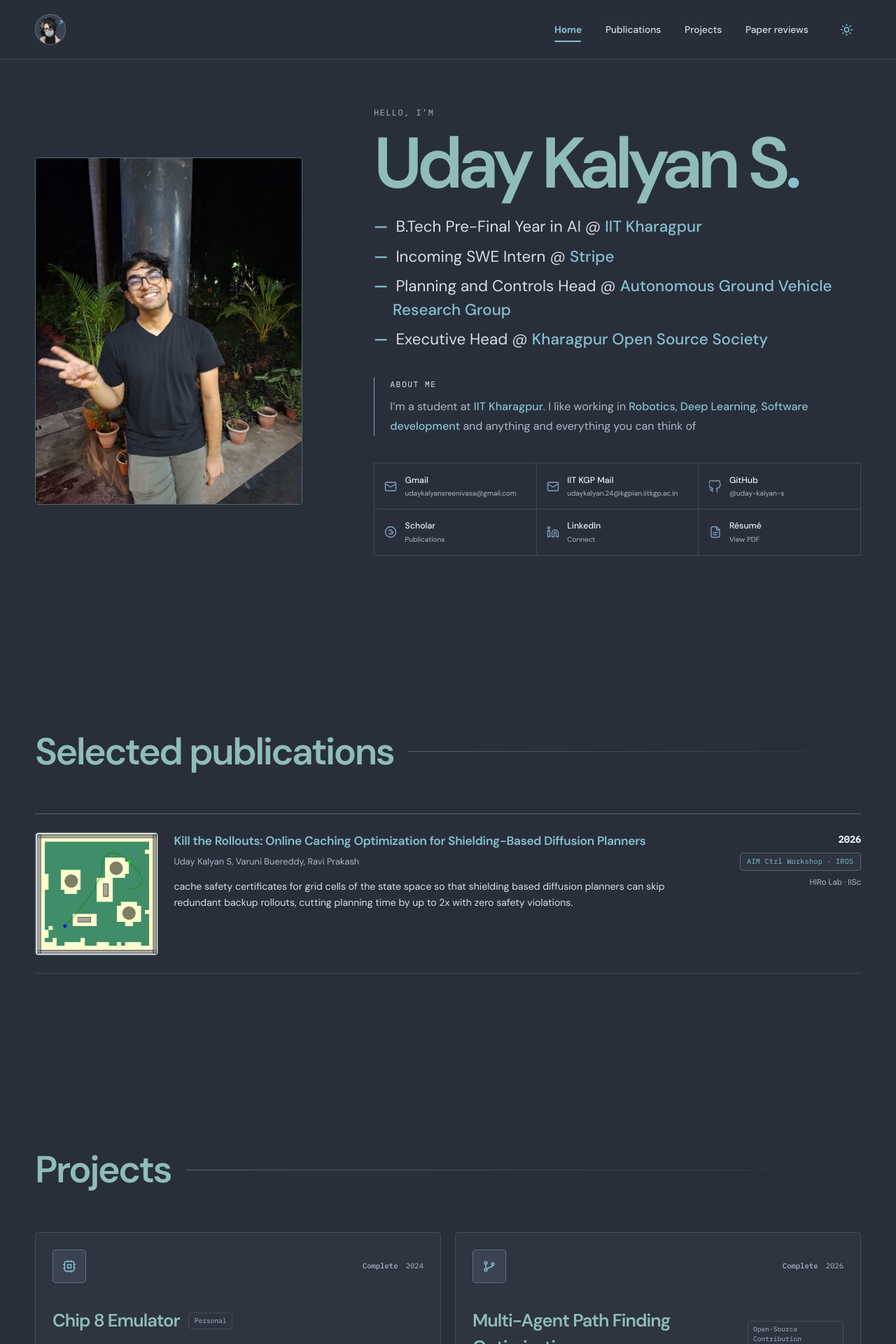
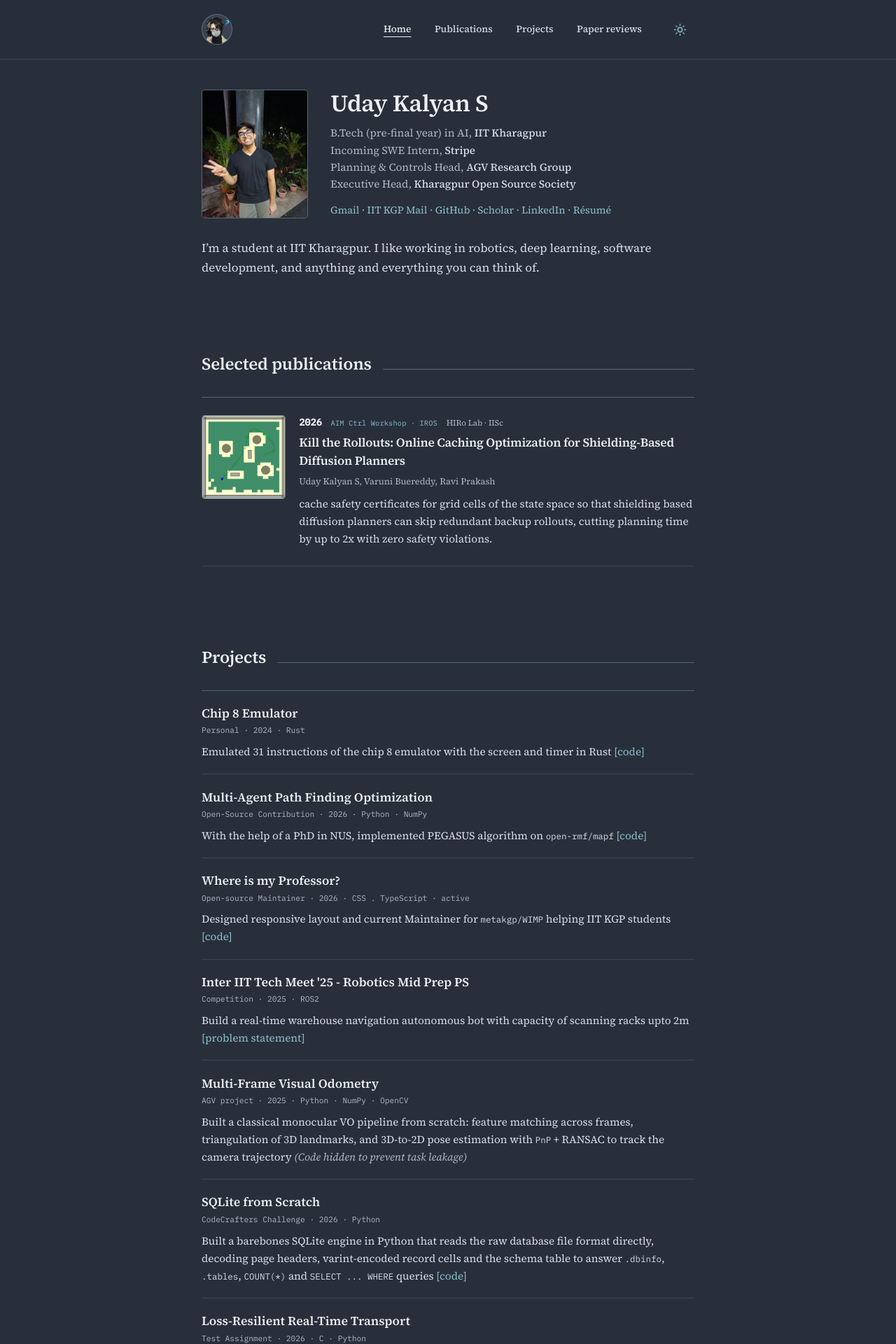
Before and after one commit to uday-kalyan-s/uday-kalyan-s.github.io, a React (Vite) app: page / in a window 1280 px wide. Shown: the top 1920 px of the page at 70% size. Built offline with nearby package versions, Linux system fonts and the light colour scheme; the HTML template or start-up script is replaced by a standard one.

Commit message:
redesigned

```diff
--- a/src/App.tsx
+++ b/src/App.tsx
@@ -1,4 +1,4 @@
-import { useEffect, useRef, useState, type ReactNode } from "react";
+import { useEffect, useState, type ReactNode } from "react";
 import pubThumbnail from "../static/images/pub1.png";
 import profilePhoto from "../static/images/PFP.jpeg";
 import navIcon from "../static/images/icon.png";
@@ -409,36 +409,31 @@ function ThemeButton({
   );
 }
 
+function linkText(project: Project) {
+  if (project.linkLabel) return project.linkLabel.toLowerCase();
+  return project.href?.includes("github.com") ? "code" : "link";
+}
+
 function ProjectCard({ project }: { project: Project }) {
+  const meta = [project.type, project.year, project.stack].filter(Boolean).join(" · ");
   return (
-    <article className="project-card">
-    <div className="project-topline">
-      <div className="project-mark">
-        <Icon name={project.icon} size={20} />
-      </div>
-      <div className="project-status">
-        <span className={`status-pill ${project.status.toLowerCase()}`}>
-          {project.status}
-        </span>
-        <time>{project.year}</time>
-      </div>
-    </div>
-    <div className="project-title-row">
+    <article className="project-item">
       <h3>{project.title}</h3>
-      <span className="project-type">{project.type}</span>
-    </div>
-    <p className="project-description">{renderDescription(project.description)}</p>
-    <div className="project-footer">
-      <span>{project.stack}</span>
-      {project.href ? (
-        <a href={project.href} aria-label={`${project.linkLabel ?? "View project"}: ${project.title}`}>
-          {project.linkLabel ?? "View project"} <Icon name="arrow" size={16} />
-        </a>
-      ) : (
-        <span className="project-link-note">{project.linkNote}</span>
-      )}
-    </div>
-  </article>
+      <p className="project-meta">
+        {meta}
+        {project.status !== "Complete" ? ` · ${project.status.toLowerCase()}` : ""}
+      </p>
+      <p className="project-description">
+        {renderDescription(project.description)}{" "}
+        {project.href ? (
+          <a className="project-link" href={project.href} aria-label={`${linkText(project)}: ${project.title}`}>
+            [{linkText(project)}]
+          </a>
+        ) : project.linkNote ? (
+          <span className="project-link-note">({project.linkNote})</span>
+        ) : null}
+      </p>
+    </article>
   );
 }
 
@@ -455,8 +450,6 @@ function SectionHeading({ eyebrow, title }: { eyebrow?: string; title: string })
 export default function App() {
   const [isLight, setIsLight] = useState(false);
   const [activeSection, setActiveSection] = useState("home");
-  const navActionsRef = useRef<HTMLDivElement>(null);
-  const [indicator, setIndicator] = useState({ left: 0, top: 0, width: 0 });
 
   useEffect(() => {
     document.documentElement.dataset.theme = isLight ? "light" : "dark";
@@ -479,26 +472,6 @@ export default function App() {
     return () => observer.disconnect();
   }, []);
 
-  useEffect(() => {
-    const updateIndicator = () => {
-      const container = navActionsRef.current;
-      if (!container) return;
-      const active = container.querySelector<HTMLElement>(".nav-link.active");
-      if (!active || active.offsetWidth === 0) {
-        setIndicator((previous) => ({ ...previous, width: 0 }));
-        return;
-      }
-      setIndicator({
-        left: active.offsetLeft,
-        top: active.offsetTop + active.offsetHeight + 6,
-        width: active.offsetWidth,
-      });
-    };
-    updateIndicator();
-    window.addEventListener("resize", updateIndicator);
-    return () => window.removeEventListener("resize", updateIndicator);
-  }, [activeSection]);
-
   return (
     <div className="site-shell">
       <header className="nav-wrap">
@@ -506,7 +479,7 @@ export default function App() {
           <a className="wordmark" href="#home" aria-label="Uday Kalyan S, home">
             <img className="wordmark-icon" src={navIcon} alt="" />
           </a>
-          <div className="nav-actions" ref={navActionsRef}>
+          <div className="nav-actions">
             <a
               className={activeSection === "home" ? "nav-link active" : "nav-link"}
               href="#home"
@@ -535,16 +508,6 @@ export default function App() {
             >
               Paper reviews
             </a>
-            <span
-              className="nav-indicator"
-              aria-hidden="true"
-              style={{
-                opacity: indicator.width === 0 ? 0 : 1,
-                transform: `translateX(${indicator.left}px)`,
-                top: indicator.top,
-                width: indicator.width,
-              }}
-            />
             <ThemeButton isLight={isLight} onClick={() => setIsLight((value) => !value)} />
           </div>
         </nav>
@@ -564,35 +527,30 @@ export default function App() {
             </div>
 
             <div className="hero-copy">
-              <p className="eyebrow">Hello, I’m</p>
-              <h1>Uday Kalyan S<span>.</span></h1>
+              <h1>Uday Kalyan S</h1>
               <ul className="designation-list">
-                <li>B.Tech Pre-Final Year in AI @ <strong>IIT Kharagpur</strong></li>
-                <li>Incoming SWE Intern @ <strong>Stripe</strong></li>
-                <li>Planning and Controls Head @ <strong>Autonomous Ground Vehicle Research Group</strong></li>
-                <li>Executive Head @ <strong>Kharagpur Open Source Society</strong></li>
+                <li>B.Tech (pre-final year) in AI, <strong>IIT Kharagpur</strong></li>
+                <li>Incoming SWE Intern, <strong>Stripe</strong></li>
+                <li>Planning &amp; Controls Head, <strong>AGV Research Group</strong></li>
+                <li>Executive Head, <strong>Kharagpur Open Source Society</strong></li>
               </ul>
-
-              <div className="about">
-                <p className="about-label">About me</p>
-                <p>
-                  I’m a student at <strong>IIT Kharagpur</strong>. I like working in <strong>Robotics</strong>, <strong>Deep Learning</strong>, <strong>Software development</strong> and anything and everything you can think of
-                </p>
-              </div>
-
-              <div className="social-grid">
-                {socials.map((social) => (
-                  <a className="social-link" href={social.href} key={social.label}>
-                    <span className="social-icon"><Icon name={social.icon} /></span>
-                    <span>
-                      <strong>{social.label}</strong>
-                      <small>{social.detail}</small>
-                    </span>
-                  </a>
+              <p className="social-row">
+                {socials.map((social, index) => (
+                  <span key={social.label}>
+                    {index > 0 ? <span className="social-sep" aria-hidden="true"> · </span> : null}
+                    <a href={social.href} title={social.detail}>
+                      {social.label}
+                    </a>
+                  </span>
                 ))}
-              </div>
+              </p>
             </div>
           </div>
+
+          <p className="about">
+            I’m a student at IIT Kharagpur. I like working in robotics, deep learning, software
+            development, and anything and everything you can think of.
+          </p>
         </section>
 
         <section className="page-section" id="publications">
--- a/src/index.css
+++ b/src/index.css
@@ -1,4 +1,4 @@
-@import url("https://fonts.googleapis.com/css2?family=DM+Sans:wght@400;500;600;700&family=IBM+Plex+Mono:wght@400;500&display=swap");
+@import url("https://fonts.googleapis.com/css2?family=Source+Serif+4:ital,opsz,wght@0,8..60,400;0,8..60,500;0,8..60,600;0,8..60,700;1,8..60,400&family=IBM+Plex+Mono:wght@400;500&display=swap");
 @import "tailwindcss";
 
 :root {
@@ -69,7 +69,8 @@ body {
   min-width: 320px;
   background: var(--canvas);
   color: var(--text);
-  font-family: "DM Sans", sans-serif;
+  font-family: "Source Serif 4", Georgia, serif;
+  font-size: 1.05rem;
   transition: background 260ms ease, color 260ms ease;
 }
 
@@ -106,7 +107,7 @@ a:focus-visible {
 }
 
 .nav {
-  width: min(1180px, calc(100% - 3rem));
+  width: min(44rem, calc(100% - 3rem));
   height: 5.25rem;
   margin: auto;
   display: flex;
@@ -149,22 +150,12 @@ h1 span {
 
 .nav-link:hover {
   color: var(--text-bright);
-  font-weight: 700;
 }
 
 .nav-link.active {
-  color: var(--accent);
-  font-weight: 700;
-}
-
-.nav-indicator {
-  position: absolute;
-  left: 0;
-  height: 2px;
-  border-radius: 2px;
-  background: var(--accent);
-  transition: transform 320ms cubic-bezier(0.22, 1, 0.36, 1), width 320ms cubic-bezier(0.22, 1, 0.36, 1), opacity 180ms ease;
-  will-change: transform, width;
+  color: var(--text-bright);
+  text-decoration: underline;
+  text-underline-offset: 0.4em;
 }
 
 .theme-button {
@@ -176,12 +167,11 @@ h1 span {
   background: transparent;
   color: var(--accent);
   cursor: pointer;
-  transition: background 180ms ease, box-shadow 180ms ease;
+  transition: color 180ms ease;
 }
 
 .theme-button:hover {
-  background: var(--surface-raised);
-  box-shadow: 0 0 22px rgba(136, 192, 208, 0.2);
+  color: var(--text-bright);
 }
 
 .theme-icon {
@@ -190,24 +180,21 @@ h1 span {
 }
 
 .page-section {
-  width: min(1180px, calc(100% - 3rem));
+  width: min(44rem, calc(100% - 3rem));
   margin: 0 auto;
-  padding: 7.5rem 0;
+  padding: 3.5rem 0;
 }
 
 .hero {
   position: relative;
-  min-height: 100vh;
-  padding-top: 9.5rem;
-  display: flex;
-  flex-direction: column;
-  justify-content: center;
+  padding-top: 8rem;
+  padding-bottom: 3rem;
 }
 
 .hero-grid {
   display: grid;
-  grid-template-columns: minmax(17rem, 0.74fr) minmax(0, 1.35fr);
-  gap: clamp(3rem, 8vw, 7.5rem);
+  grid-template-columns: 9.5rem minmax(0, 1fr);
+  gap: 2rem;
   align-items: center;
 }
 
@@ -217,7 +204,8 @@ h1 span {
 
 .portrait {
   position: relative;
-  min-height: 31rem;
+  width: 9.5rem;
+  height: 11.5rem;
   overflow: hidden;
   border: 1px solid var(--line-strong);
   border-radius: 0.3rem;
@@ -232,144 +220,61 @@ h1 span {
   object-fit: cover;
 }
 
-.status-dot {
-  width: 0.45rem;
-  height: 0.45rem;
-  border-radius: 50%;
-  background: var(--success);
-  box-shadow: 0 0 0 0.22rem rgba(163, 190, 140, 0.13);
-}
-
-.eyebrow {
-  margin: 0 0 1rem;
-  color: var(--text-muted);
-  font-family: "IBM Plex Mono", monospace;
-  font-size: 0.75rem;
-  letter-spacing: 0.12em;
-  text-transform: uppercase;
-}
-
-.section-number {
-  color: var(--accent);
-}
-
 h1 {
   margin: 0;
-  color: var(--accent-heading);
-  font-size: clamp(4rem, 8vw, 7rem);
+  color: var(--text-bright);
+  font-size: 2.1rem;
   font-weight: 600;
-  line-height: 0.92;
-  letter-spacing: -0.075em;
+  line-height: 1.1;
+  letter-spacing: -0.01em;
 }
 
 .designation-list {
-  max-width: 44rem;
-  margin: 1.7rem 0 0;
+  margin: 0.8rem 0 0;
   padding: 0;
-  display: grid;
-  gap: 0.55rem;
   list-style: none;
 }
 
 .designation-list li {
-  padding-left: 1.7rem;
-  color: var(--text);
-  font-size: clamp(1.05rem, 2.2vw, 1.4rem);
-  line-height: 1.5;
-  text-indent: -1.7rem;
-  text-wrap: pretty;
+  color: var(--text-muted);
+  font-size: 0.95rem;
+  line-height: 1.6;
 }
 
-.designation-list li::before {
-  content: "—";
-  margin-right: 0.7rem;
-  color: var(--accent);
-  font-weight: 600;
-}
-
-.designation-list strong,
-.about strong {
-  color: var(--accent);
+.designation-list strong {
+  color: var(--text);
   font-weight: 500;
 }
 
-.about {
-  max-width: 44rem;
-  margin-top: 2.3rem;
-  padding-left: 1.4rem;
-  border-left: 1px solid var(--accent-icon);
+.social-row {
+  margin: 0.9rem 0 0;
+  font-size: 0.9rem;
 }
 
-.about p {
-  margin: 0;
-  color: var(--text-muted);
-  line-height: 1.75;
-}
-
-.about .about-label {
-  margin-bottom: 0.5rem;
-  color: var(--text-bright);
-  font-family: "IBM Plex Mono", monospace;
-  font-size: 0.72rem;
-  letter-spacing: 0.12em;
-  text-transform: uppercase;
-}
-
-.social-grid {
-  margin-top: 2.4rem;
-  display: grid;
-  grid-template-columns: repeat(3, 1fr);
-  border-top: 1px solid var(--line);
-  border-left: 1px solid var(--line);
-}
-
-.social-link {
-  min-width: 0;
-  padding: 0.9rem;
-  display: grid;
-  grid-template-columns: auto minmax(0, 1fr);
-  gap: 0.7rem;
-  align-items: center;
-  border-right: 1px solid var(--line);
-  border-bottom: 1px solid var(--line);
-  transition: background 180ms ease, color 180ms ease;
-}
-
-.social-link:hover {
-  background: var(--surface-soft);
+.social-row a {
   color: var(--accent);
 }
 
-.social-icon {
-  color: var(--accent-icon);
+.social-row a:hover {
+  text-decoration: underline;
 }
 
-.social-link strong,
-.social-link small {
-  display: block;
-  overflow: hidden;
-  text-overflow: ellipsis;
-  white-space: nowrap;
+.social-sep {
+  color: var(--text-muted);
 }
 
-.social-link strong {
-  color: var(--text-bright);
-  font-size: 0.77rem;
-  font-weight: 500;
-}
-
-.social-link small {
-  margin-top: 0.15rem;
-  color: var(--text-muted);
-  font-size: 0.63rem;
+.about {
+  margin: 1.8rem 0 0;
+  color: var(--text);
+  line-height: 1.7;
 }
 
 .section-heading {
-  margin-bottom: 3rem;
+  margin-bottom: 1.8rem;
   display: grid;
   grid-template-columns: auto auto 1fr;
-  gap: 1.3rem;
-  align-items: center;
+  gap: 1rem;
+  align-items: baseline;
 }
 
 .section-heading.no-eyebrow {
@@ -385,19 +290,19 @@ h1 {
 
 .section-heading h2 {
   margin: 0;
-  color: var(--accent-heading);
-  font-size: clamp(2rem, 5vw, 3.35rem);
+  color: var(--text-bright);
+  font-size: 1.5rem;
   font-weight: 600;
-  letter-spacing: -0.045em;
+  letter-spacing: -0.01em;
 }
 
 .heading-line {
   height: 1px;
-  background: linear-gradient(to right, var(--line-strong), transparent);
+  background: var(--line-strong);
 }
 
 .section-description {
-  margin: -1.8rem 0 2rem;
+  margin: -0.8rem 0 1.5rem;
   color: var(--text-muted);
   font-size: 0.9rem;
 }
@@ -410,15 +315,10 @@ h1 {
   position: relative;
   padding: 1.6rem 0;
   display: grid;
-  grid-template-columns: 11rem minmax(0, 1fr) 11.5rem;
-  gap: 1.4rem;
+  grid-template-columns: 7.5rem minmax(0, 1fr);
+  gap: 0.4rem 1.2rem;
   align-items: start;
   border-bottom: 1px solid var(--line);
-  transition: transform 180ms ease;
-}
-
-.publication-card:hover {
-  transform: translateY(-0.3rem);
 }
 
 .paper-thumb {
@@ -439,7 +339,7 @@ h1 {
 
 .publication-copy h3 {
   margin: 0;
-  color: var(--accent);
+  color: var(--text-bright);
   font-size: 1.08rem;
   font-weight: 600;
   letter-spacing: -0.015em;
@@ -453,14 +353,28 @@ h1 {
 
 .abstract {
   max-width: 44rem;
-  margin: 0.9rem 0 0;
+  margin: 0.6rem 0 0;
   color: var(--text);
-  font-size: 0.88rem;
+  font-size: 0.95rem;
   line-height: 1.65;
 }
 
 .publication-meta {
-  text-align: right;
+  grid-column: 2;
+  grid-row: 1;
+  display: flex;
+  flex-wrap: wrap;
+  align-items: baseline;
+  gap: 0.2rem 0.8rem;
+  text-align: left;
+}
+
+.publication-copy {
+  grid-column: 2;
+}
+
+.paper-thumb {
+  grid-row: 1 / span 2;
 }
 
 .publication-meta strong,
@@ -477,11 +391,6 @@ h1 {
 
 .publication-meta .venue {
   display: inline-block;
-  margin-top: 0.55rem;
-  padding: 0.28rem 0.6rem;
-  border: 1px solid var(--line-strong);
-  border-radius: 0.3rem;
-  background: var(--surface);
   color: var(--accent);
   font-family: "IBM Plex Mono", monospace;
   font-size: 0.64rem;
@@ -490,158 +399,66 @@ h1 {
 }
 
 .publication-meta .lab {
-  margin-top: 0.5rem;
+  margin-top: 0;
   color: var(--text-muted);
   font-size: 0.72rem;
 }
 
 .projects-section {
-  padding-bottom: 9rem;
+  padding-bottom: 3.5rem;
 }
 
 .project-grid {
-  display: grid;
-  grid-template-columns: repeat(2, minmax(0, 1fr));
-  gap: 1.25rem;
+  border-top: 1px solid var(--line-strong);
 }
 
-.project-card {
-  position: relative;
-  min-height: 20rem;
-  padding: 1.5rem;
-  display: flex;
-  flex-direction: column;
-  overflow: hidden;
-  border: 1px solid var(--line);
-  border-radius: 0.3rem;
-  background: var(--surface);
-  transition: border-color 180ms ease;
+.project-item {
+  padding: 1.2rem 0;
+  border-bottom: 1px solid var(--line);
 }
 
-.project-card:hover {
-  border-color: var(--accent);
+.project-item h3 {
+  margin: 0;
+  color: var(--text-bright);
+  font-size: 1.1rem;
+  font-weight: 600;
 }
 
-.project-topline,
-.project-title-row,
-.project-footer {
-  display: flex;
-  align-items: center;
-  justify-content: space-between;
-}
-
-.project-mark {
-  width: 3rem;
-  height: 3rem;
-  display: grid;
-  place-items: center;
-  border: 1px solid var(--line-strong);
-  border-radius: 0.3rem;
-  background: var(--surface-raised);
-  color: var(--accent);
-}
-
-.project-status {
-  display: flex;
-  align-items: center;
-  gap: 0.7rem;
-  font-family: "IBM Plex Mono", monospace;
-  font-size: 0.66rem;
-}
-
-.status-pill {
-  font-weight: 500;
-}
-
-.status-pill.active {
-  color: var(--success);
-}
-
-.status-pill.stale {
-  color: var(--stale);
-}
-
-.status-pill.complete {
-  color: var(--text-muted);
-}
-
-.project-status time {
-  color: var(--text-muted);
-}
-
-.project-title-row {
-  margin-top: 2.2rem;
-  justify-content: flex-start;
-  gap: 0.8rem;
-}
-
-.project-title-row h3 {
-  margin: 0;
-  color: var(--accent-heading);
-  font-size: 1.6rem;
-  font-weight: 600;
-  letter-spacing: -0.04em;
-}
-
-.project-type {
-  padding: 0.25rem 0.45rem;
-  border: 1px solid var(--line);
-  border-radius: 0.3rem;
+.project-meta {
+  margin: 0.2rem 0 0;
   color: var(--text-muted);
   font-family: "IBM Plex Mono", monospace;
-  font-size: 0.6rem;
+  font-size: 0.7rem;
 }
 
 .project-description {
-  max-width: 29rem;
-  margin: 1rem 0 2.3rem;
+  margin: 0.55rem 0 0;
   color: var(--text);
-  font-size: 0.9rem;
-  line-height: 1.7;
+  font-size: 0.95rem;
+  line-height: 1.65;
 }
 
 .project-description code {
-  padding: 0.12rem 0.4rem;
-  border: 1px solid var(--line-strong);
-  border-radius: 0.3rem;
-  background: var(--surface-raised);
+  font-family: "IBM Plex Mono", monospace;
+  font-size: 0.82em;
+}
+
+.project-link {
   color: var(--accent);
-  font-family: "IBM Plex Mono", monospace;
-  font-size: 0.78rem;
   white-space: nowrap;
 }
 
-.project-footer {
-  position: relative;
-  z-index: 1;
-  margin-top: auto;
-  padding-top: 1rem;
-  border-top: 1px solid var(--line);
+.project-link:hover {
+  text-decoration: underline;
 }
 
-.project-footer > span {
+.project-link-note {
   color: var(--text-muted);
-  font-family: "IBM Plex Mono", monospace;
-  font-size: 0.64rem;
-}
-
-.project-footer a {
-  display: flex;
-  align-items: center;
-  gap: 0.45rem;
-  color: var(--accent);
-  font-size: 0.75rem;
-  font-weight: 600;
-}
-
-.project-footer .project-link-note {
-  color: var(--text-muted);
-  font-size: 0.72rem;
   font-style: italic;
 }
 
 footer {
-  width: min(1180px, calc(100% - 3rem));
+  width: min(44rem, calc(100% - 3rem));
   margin: auto;
   padding: 2rem 0 2.5rem;
   display: flex;
@@ -656,36 +473,13 @@ footer p {
   margin: 0;
 }
 
-@media (max-width: 900px) {
-  .hero {
-    padding-top: 8rem;
-  }
-
-  .hero-grid {
-    grid-template-columns: 15rem minmax(0, 1fr);
-    gap: 2.5rem;
-  }
-
-  .portrait {
-    min-height: 26rem;
-  }
-
-  .social-grid {
-    grid-template-columns: repeat(2, 1fr);
-  }
-
-  .publication-card {
-    grid-template-columns: 10rem minmax(0, 1fr) 9.5rem;
-  }
-}
-
 @media (max-width: 700px) {
   html {
     scroll-padding-top: 5rem;
   }
 
   .nav {
-    width: min(100% - 2rem, 1180px);
+    width: min(100% - 2rem, 44rem);
     height: 4.5rem;
   }
 
@@ -702,43 +496,23 @@ footer p {
   }
 
   .page-section {
-    width: min(100% - 2rem, 1180px);
-    padding: 5.5rem 0;
-  }
-
-  .hero {
-    min-height: auto;
-    padding-top: 7rem;
+    width: min(100% - 2rem, 44rem);
+    padding: 2.75rem 0;
   }
 
   .hero-grid {
-    grid-template-columns: 1fr;
-    gap: 3rem;
-  }
-
-  .portrait-wrap {
-    width: min(78vw, 19rem);
+    grid-template-columns: 6.5rem minmax(0, 1fr);
+    gap: 1.25rem;
+    align-items: start;
   }
 
   .portrait {
-    min-height: 23rem;
+    width: 6.5rem;
+    height: 8rem;
   }
 
   h1 {
-    font-size: clamp(3.7rem, 20vw, 5.4rem);
-  }
-
-  .designation-list {
-    margin-top: 1.3rem;
-  }
-
-  .social-grid {
-    grid-template-columns: repeat(2, minmax(0, 1fr));
-  }
-
-  .social-link {
-    padding: 0.8rem 0.65rem;
-    grid-template-columns: auto minmax(0, 1fr);
+    font-size: 1.6rem;
   }
 
   .section-heading {
@@ -751,57 +525,12 @@ footer p {
     margin-top: 0.6rem;
   }
 
-  .publication-card {
-    padding: 1.35rem 0;
-    grid-template-columns: 7.5rem minmax(0, 1fr);
-    gap: 1rem;
-  }
-
-  .publication-meta {
-    grid-column: 2;
-    grid-row: 1;
-    display: flex;
-    flex-wrap: wrap;
-    align-items: center;
-    gap: 0.4rem 0.6rem;
-    text-align: left;
-  }
-
-  .publication-meta strong {
-    margin-right: auto;
-  }
-
-  .publication-meta .venue {
-    margin-top: 0;
-  }
-
-  .publication-meta .lab {
-    flex-basis: 100%;
-    margin-top: 0;
-  }
-
-  .publication-copy {
-    grid-column: 2;
-  }
-
-  .paper-thumb {
-    grid-row: 1 / span 2;
-  }
-
   .abstract {
     font-size: 0.82rem;
   }
 
-  .project-grid {
-    grid-template-columns: 1fr;
-  }
-
-  .project-card {
-    min-height: 18rem;
-  }
-
   footer {
-    width: min(100% - 2rem, 1180px);
+    width: min(100% - 2rem, 44rem);
     gap: 1rem;
     flex-direction: column;
   }
```
